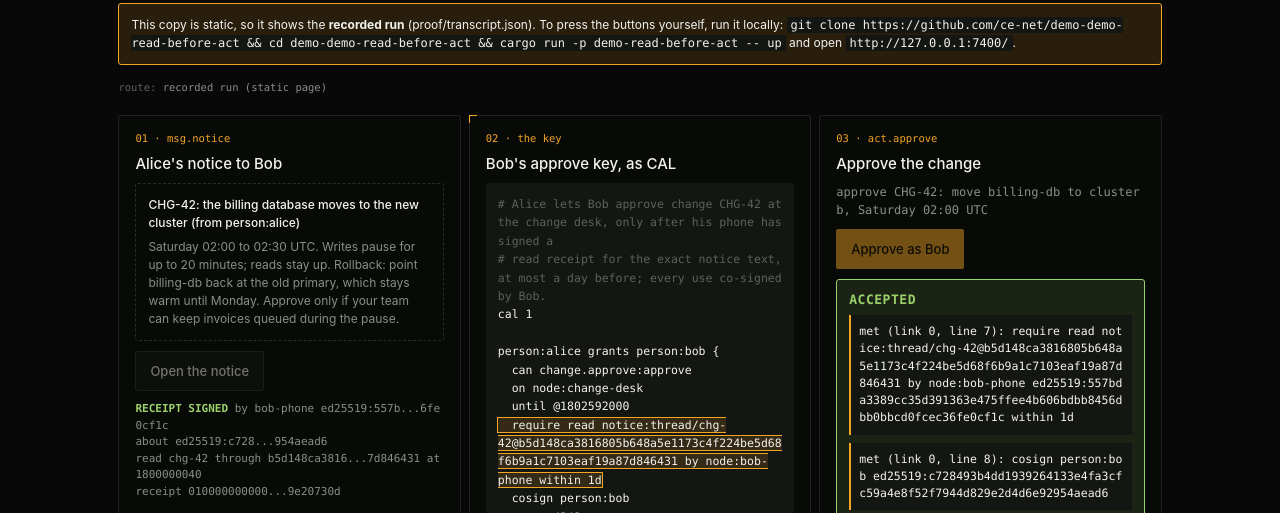
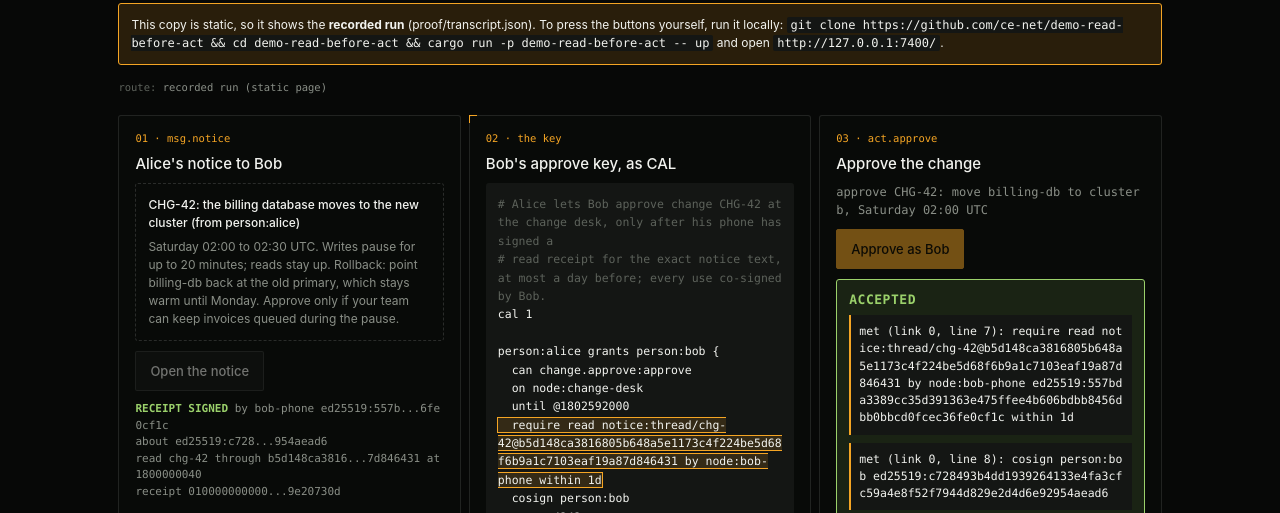
Before and after one commit to ce-net/demo-read-before-act, a plain HTML site: page index.html in a window 1280 px wide. Shown: the part 208-721 px from the top of the page. Drawn offline with Linux system fonts and the light colour scheme; no server answers; a web font is replaced by a local one.

Commit message:
Fix repo links after renaming demo-demo-* to demo-*

```diff
--- a/index.html
+++ b/index.html
@@ -97,7 +97,7 @@ footer{margin-top:40px;font:400 var(--t-xs) var(--mono);color:var(--ink-3)}
 <p class="lede">Alice sends Bob a change notice and a key to approve the change. The key says: <em>only after a signed read receipt for this notice</em>. Press approve before reading and the page shows the exact clause that refuses it. Open the notice, Bob's phone signs a receipt, and the same approve goes through.</p>
 
 <div class="offline" id="offline">This copy is static, so it shows the <b>recorded run</b> (proof/transcript.json). To press the buttons yourself, run it locally:
-<code>git clone https://github.com/ce-net/demo-demo-read-before-act &amp;&amp; cd demo-demo-read-before-act &amp;&amp; cargo run -p demo-read-before-act -- up</code> and open <code>http://127.0.0.1:7400/</code>.</div>
+<code>git clone https://github.com/ce-net/demo-read-before-act &amp;&amp; cd demo-read-before-act &amp;&amp; cargo run -p demo-read-before-act -- up</code> and open <code>http://127.0.0.1:7400/</code>.</div>
 <div class="route" id="route">route: <b>connecting...</b></div>
 
 <div class="steps">
@@ -141,7 +141,7 @@ footer{margin-top:40px;font:400 var(--t-xs) var(--mono);color:var(--ink-3)}
   <div class="verdict" id="verdict2" role="status" aria-live="polite" style="margin-top:10px"></div>
 </section>
 
-<footer>Apache-2.0 · <a href="https://github.com/ce-net/demo-demo-read-before-act">source, transcript and golden vectors</a> · built on <a href="https://github.com/ce-net/ce-net-proto">ce-net-proto</a> (chains and CAL) and <a href="https://github.com/ce-net/ce-net-local-dev-sim">ce-net-local-dev-sim</a> · <a href="https://ce-net.github.io/demos/">all demos</a></footer>
+<footer>Apache-2.0 · <a href="https://github.com/ce-net/demo-read-before-act">source, transcript and golden vectors</a> · built on <a href="https://github.com/ce-net/ce-net-proto">ce-net-proto</a> (chains and CAL) and <a href="https://github.com/ce-net/ce-net-local-dev-sim">ce-net-local-dev-sim</a> · <a href="https://ce-net.github.io/demos/">all demos</a></footer>
 </div>
 <script>
 const $ = id => document.getElementById(id);
```
Also changed, not shown: 2 other files.
